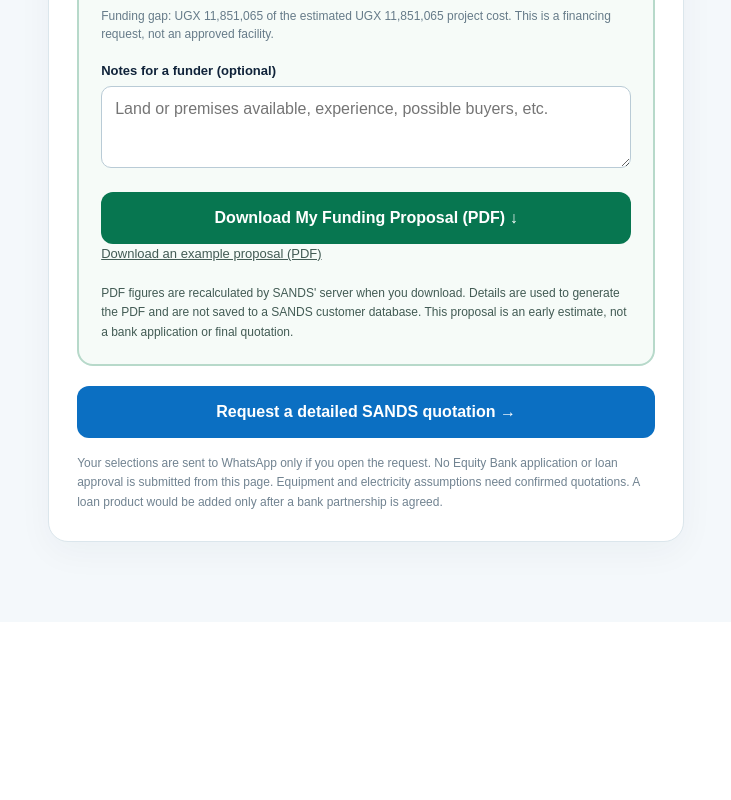
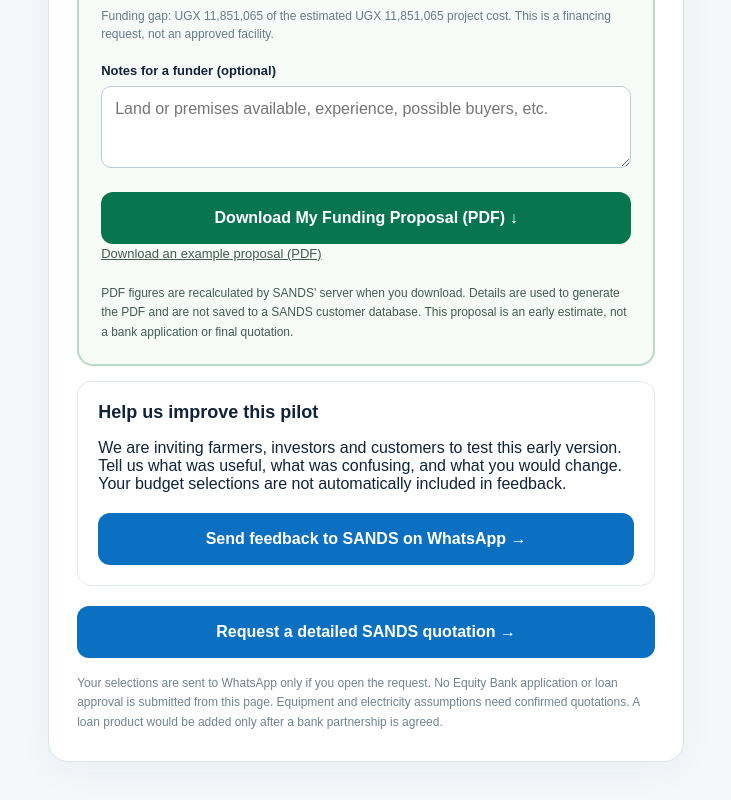
Before and after one commit to jmuhairwe-glitch/sands-website, a Next.js app: page /finance in a window 1280 px wide. Shown: the part 6041-6841 px from the top of the page, without its empty margins (546-1277 px from the left). Before the commit the page ends 6663 px from the top, so only its background shows below. Built offline with nearby package versions, Linux system fonts and the light colour scheme.

Commit message:
Add public beta feedback link without automatically sharing private budget

```diff
--- a/app/finance/FinanceCalculator.tsx
+++ b/app/finance/FinanceCalculator.tsx
@@ -71,6 +71,7 @@ export default function FinanceCalculator() {
     "Requested: on-site assessment and itemised quote.",
   ].join("\n");
   const inquiryUrl = "https://wa.me/256756188061?text=" + encodeURIComponent(request);
+  const feedbackUrl = "https://wa.me/256756188061?text=" + encodeURIComponent("Hello SANDS, I tried the Farm Finance Simulator on sands.co.ug/finance. My feedback:\n1. What worked well: \n2. What confused me: \n3. What I would improve: ");
   const budgetUsedPercent = result.projectTotal / Math.max(1, inputs.budget) * 100;
   return (
     <main className="financePage">
@@ -386,6 +387,11 @@ export default function FinanceCalculator() {
             {proposalError && <p role="alert" className="financeShortfall">{proposalError}</p>}
             <p className="financeMuted">PDF figures are recalculated by SANDS' server when you download. Details are used to generate the PDF and are not saved to a SANDS customer database. This proposal is an early estimate, not a bank application or final quotation.</p>
           </div>
+          <div className="financePanel">
+            <h3>Help us improve this pilot</h3>
+            <p>We are inviting farmers, investors and customers to test this early version. Tell us what was useful, what was confusing, and what you would change. Your budget selections are not automatically included in feedback.</p>
+            <a className="financeRequest" href={feedbackUrl} target="_blank" rel="noreferrer">Send feedback to SANDS on WhatsApp →</a>
+          </div>
           <a className="financeRequest" href={inquiryUrl} target="_blank" rel="noreferrer">Request a detailed SANDS quotation →</a>
           <p className="financeFinePrint">Your selections are sent to WhatsApp only if you open the request. No Equity Bank application or loan approval is submitted from this page. Equipment and electricity assumptions need confirmed quotations. A loan product would be added only after a bank partnership is agreed.</p>
         </section>
```
